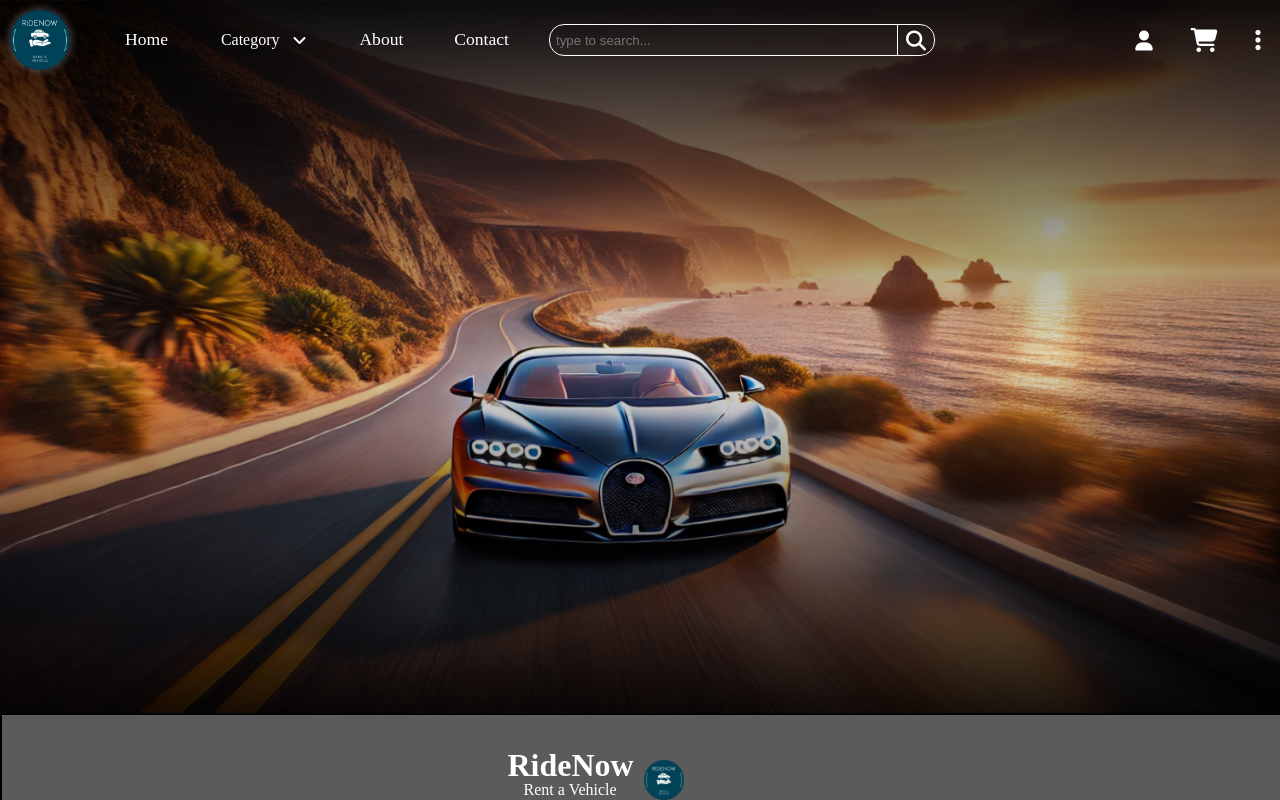
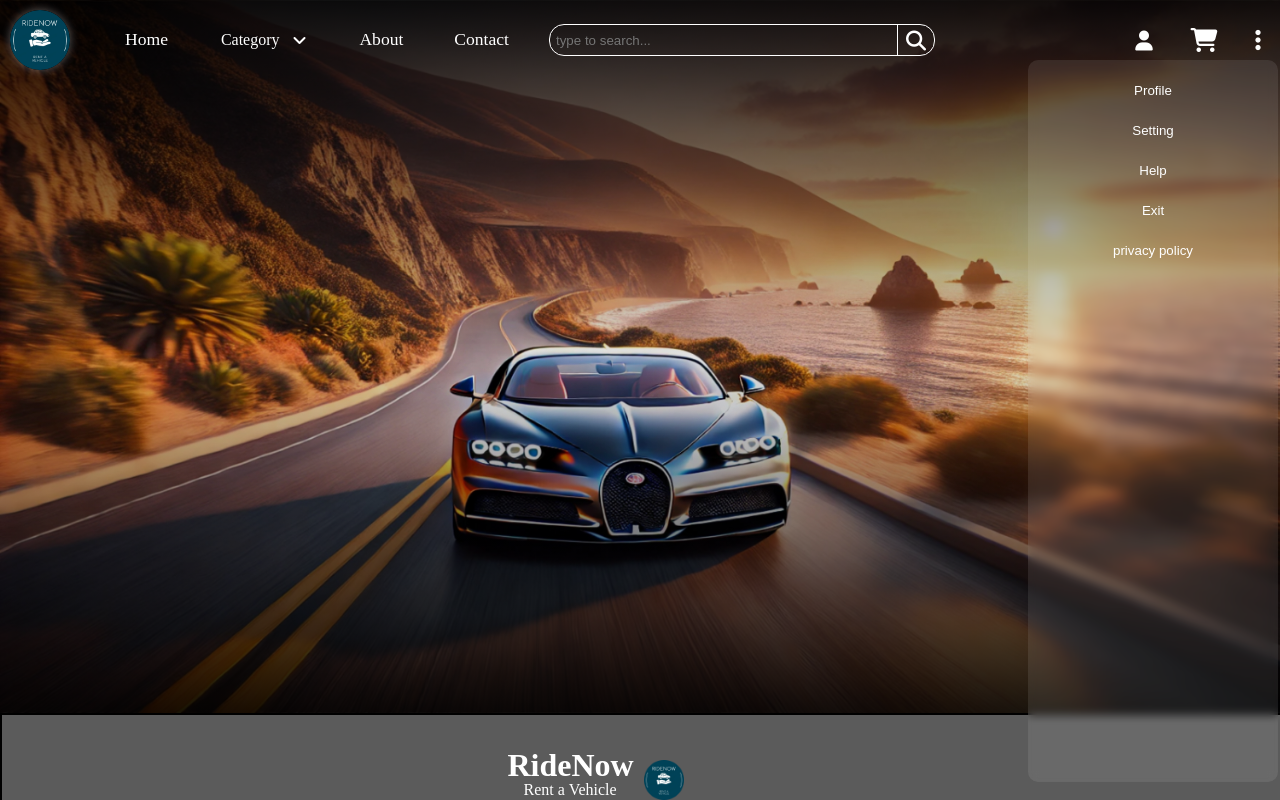
Before and after one commit to dipesh-cwd/project, a React (Vite) app in the folder minor-app/: page / in a window 1280 px wide. Both pictures are taken after a click on the element 1258 px from the left and 40 px from the top of the page. Shown: the top 800 px of the page. Built offline with nearby package versions, Linux system fonts and the light colour scheme.

Commit message:
working on threedot button or component

```diff
--- a/minor-app/src/component/header/Header.jsx
+++ b/minor-app/src/component/header/Header.jsx
@@ -4,13 +4,24 @@ import "./Header.css";
 import Dropdown from "../../components/Dropdown/Dropdown";
 import DropdownItem from "../../components/DropdownItem/DropdownItem.jsx";
 import LogoPicImage from "../logoPic/LogoPic.jsx";
+import ThreeDot from "./threeDot/ThreeDot.jsx";
 function Header() {
-  const items = ["Car", "Bike", "Hice"];
+const items = ["Car", "Bike", "Hice"];
 
   const LogoPic = "./public/logo.png";
+
   const [isLogoOpen, setIsLogoOpen] = useState(false);
   function openLogoPic() {
     setIsLogoOpen(!isLogoOpen);
+  }
+
+
+  const [isThreeDotOpen, setIsThreeDotOpen] = useState(false);
+
+  function handleThreeDot() {
+    console.log("called handleThreeDot");
+    setIsThreeDotOpen(!isThreeDotOpen);
+    console.log(isThreeDotOpen);
   }
 
 
@@ -76,7 +87,7 @@ function Header() {
       <div className="burger">
         <i className="fa-solid fa-bars fa-xl" style={{ color: "#ffffff" }}></i>
       </div>
-      <div className="threeDot">
+      <div className="threeDot" onClick={handleThreeDot}>
         <i
           className="fa-solid fa-ellipsis-vertical fa-xl"
           style={{ color: " #fcfcfc" }}
@@ -84,6 +95,7 @@ function Header() {
       </div>
     </div>
 
+    <ThreeDot ThreeDotOpen = {isThreeDotOpen} handleThreeDot = {handleThreeDot}/>
 
     </>
 
--- /dev/null
+++ b/minor-app/src/component/header/threeDot/ThreeDot.css
@@ -0,0 +1,43 @@
+
+
+.three_dot{
+
+    height: 89vh;
+    width: 250px;
+    border: 0px solid black;
+    position: absolute;
+    top: 60px;
+    right: 2px;
+    display: flex;
+    flex-direction: column;
+padding-top: 10px;
+
+    align-items: center;
+    border-radius: 10px;
+    background-color: rgba(255, 255, 255, 0.089);
+    backdrop-filter: blur(5px);
+    z-index: 999;
+    cursor: pointer;
+
+}
+
+.btn_style{
+
+    height: 40px;
+    width:100% ;
+    border-radius: 10px;
+    border: none;
+    background-color: transparent;
+    color: white;
+    font-weight: 0;
+    font-size: ;
+    cursor: pointer;
+
+}
+
+.btn_style:hover{
+
+    background: rgba(255, 255, 255, 0.159);
+    backdrop-filter: blur(2px);
+    color: black;
+}
--- /dev/null
+++ b/minor-app/src/component/header/threeDot/ThreeDot.jsx
@@ -0,0 +1,24 @@
+import React from 'react';
+import './ThreeDot.css';
+
+
+function ThreeDot ({ThreeDotOpen, handleThreeDot}) {
+  return (
+    <>
+  {ThreeDotOpen &&  <div className='three_dot' >
+      <button className='btn_profile btn_style'>Profile</button>
+      <button className='btn_setting btn_style'>Setting</button>
+      <button className='btn_help btn_style'>Help</button>
+      <button className='btn_exit btn_style'>Exit</button>
+      <button className='btn_privacy btn_style'>privacy policy</button>
+
+
+
+      </div> }
+
+    </>
+
+  )
+}
+
+export default ThreeDot;
--- a/minor-app/src/component/logoPic/LogoPic.css
+++ b/minor-app/src/component/logoPic/LogoPic.css
@@ -4,7 +4,7 @@
     height: 350px;
     width: 350px;
     border: 0px solid black;
-    position: absolute;
+    position: fixed;
     top: 20px;
     left: 1%;
     display: flex;
```
Also changed, not shown: minor-app/src/Home.css (line endings or trailing spaces), minor-app/src/component/header/cart/Cart.css (added), minor-app/src/component/header/cart/Cart.jsx (added), minor-app/src/component/header/profile/Profile.css (added), minor-app/src/component/header/profile/Profile.jsx (added), minor-app/src/component/header/threeLine/ThreeLine.css (added), minor-app/src/component/header/threeLine/ThreeLine.jsx (added).
